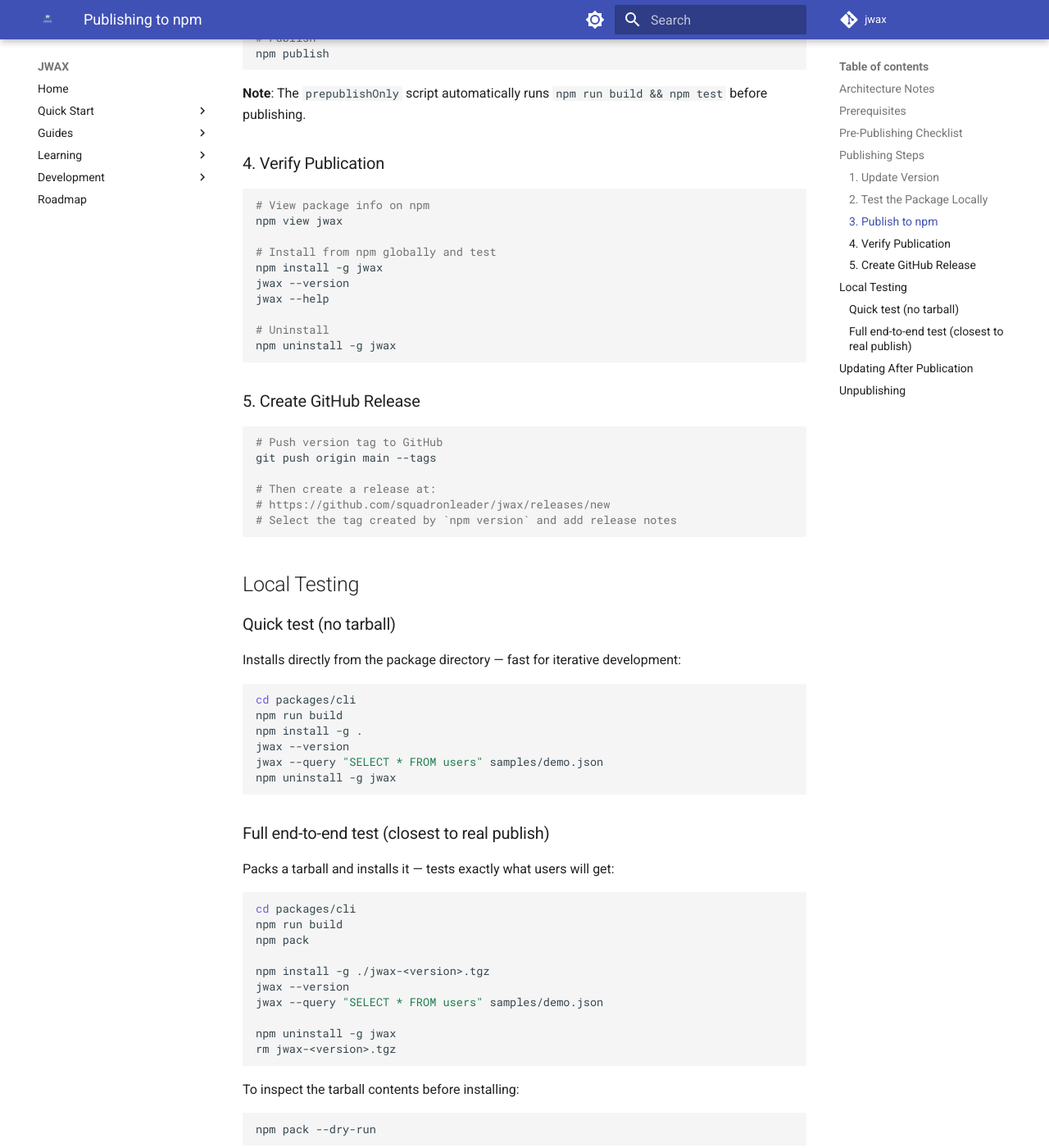
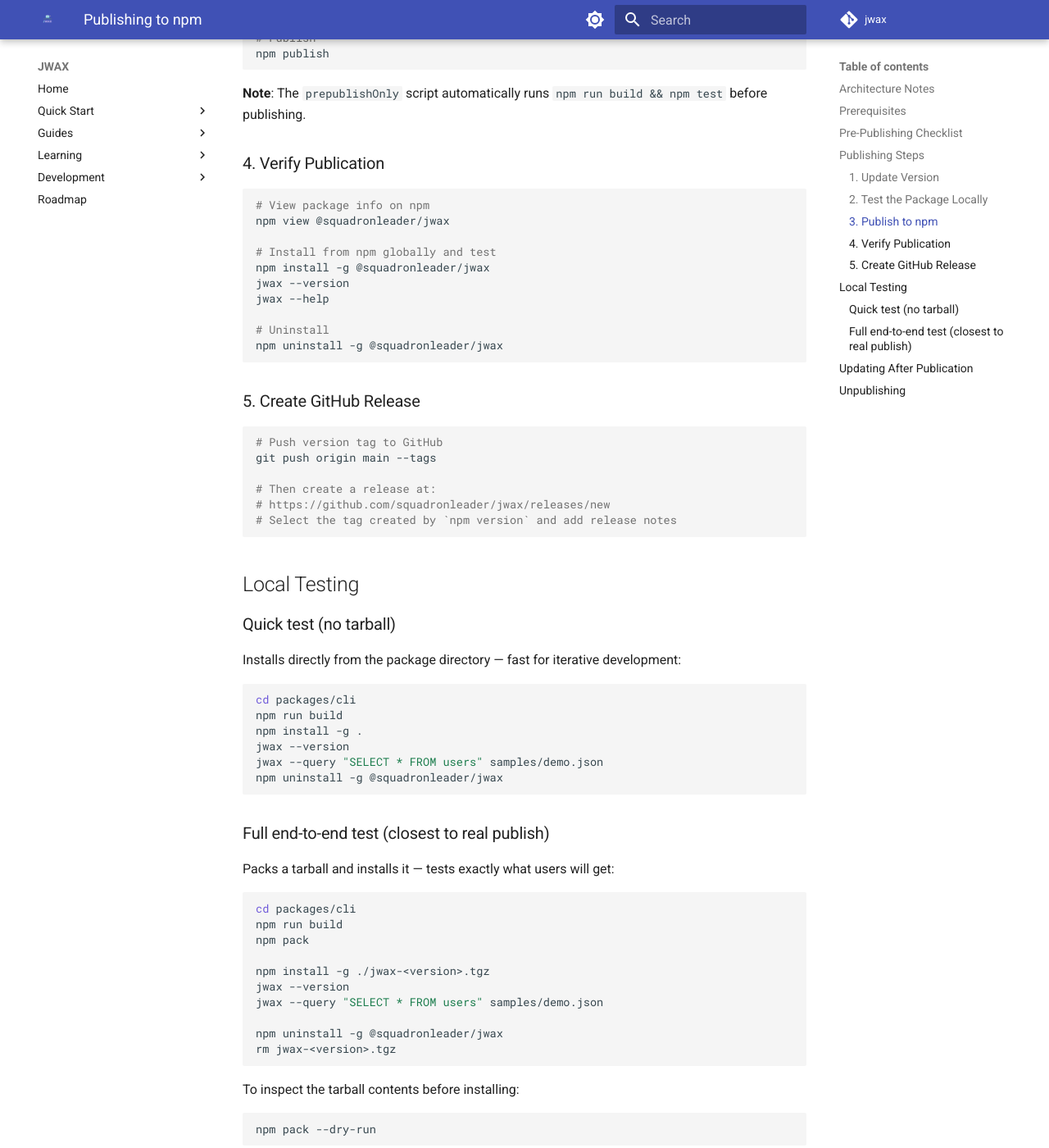
Before and after one commit to squadronleader/jwax, an MkDocs documentation site: the page built from docs/publishing.md, in a window 1280 px wide and 1400 px high, scrolled down 1621 px. Shown: the whole window at 82% size. Built offline with MkDocs 1.6.1 and Material for MkDocs 9.7.7, drawn with Linux system fonts in a browser that asks for light colours; comment, search, counter and statistics services are not loaded; some of the changed text lies outside the part shown.

Commit message:
Update package name to @squadronleader/jwax in documentation (#3)
authored by 7085709+squadronleader@users.noreply.github.com

````diff
--- a/docs/publishing.md
+++ b/docs/publishing.md
@@ -1,10 +1,10 @@
 # Publishing to npm
 
-This guide explains how to publish the `jwax` CLI to the npm registry.
+This guide explains how to publish the `@squadronleader/jwax` CLI to the npm registry.
 
 ## Architecture Notes
 
-Only `packages/cli` (published as `jwax`) is distributed via npm. `packages/core` is a private workspace package — its code is **bundled directly into `dist/cli.js`** at build time using `tsup`, so no separate publish is needed and users only install one package.
+Only `packages/cli` (published as `@squadronleader/jwax`) is distributed via npm. `packages/core` is a private workspace package — its code is **bundled directly into `dist/cli.js`** at build time using `tsup`, so no separate publish is needed and users only install one package.
 
 ## Prerequisites
 
@@ -70,15 +70,15 @@ npm publish
 
 ```bash
 # View package info on npm
-npm view jwax
+npm view @squadronleader/jwax
 
 # Install from npm globally and test
-npm install -g jwax
+npm install -g @squadronleader/jwax
 jwax --version
 jwax --help
 
 # Uninstall
-npm uninstall -g jwax
+npm uninstall -g @squadronleader/jwax
 ```
 
 ### 5. Create GitHub Release
@@ -104,7 +104,7 @@ npm run build
 npm install -g .
 jwax --version
 jwax --query "SELECT * FROM users" samples/demo.json
-npm uninstall -g jwax
+npm uninstall -g @squadronleader/jwax
 ```
 
 ### Full end-to-end test (closest to real publish)
@@ -120,7 +120,7 @@ npm install -g ./jwax-<version>.tgz
 jwax --version
 jwax --query "SELECT * FROM users" samples/demo.json
 
-npm uninstall -g jwax
+npm uninstall -g @squadronleader/jwax
 rm jwax-<version>.tgz
 ```
 
@@ -150,7 +150,7 @@ git push origin main --tags
 If you need to unpublish (only possible within 72 hours):
 
 ```bash
-npm unpublish jwax@1.0.0
+npm unpublish @squadronleader/jwax@1.0.0
 ```
 
 **Warning**: Unpublishing can break dependent projects. Only use in emergencies.
````
Also changed, not shown: README.md (+1 -1 lines), docs/cli.md (+13 -0 lines), docs/index.md (+1 -1 lines).
